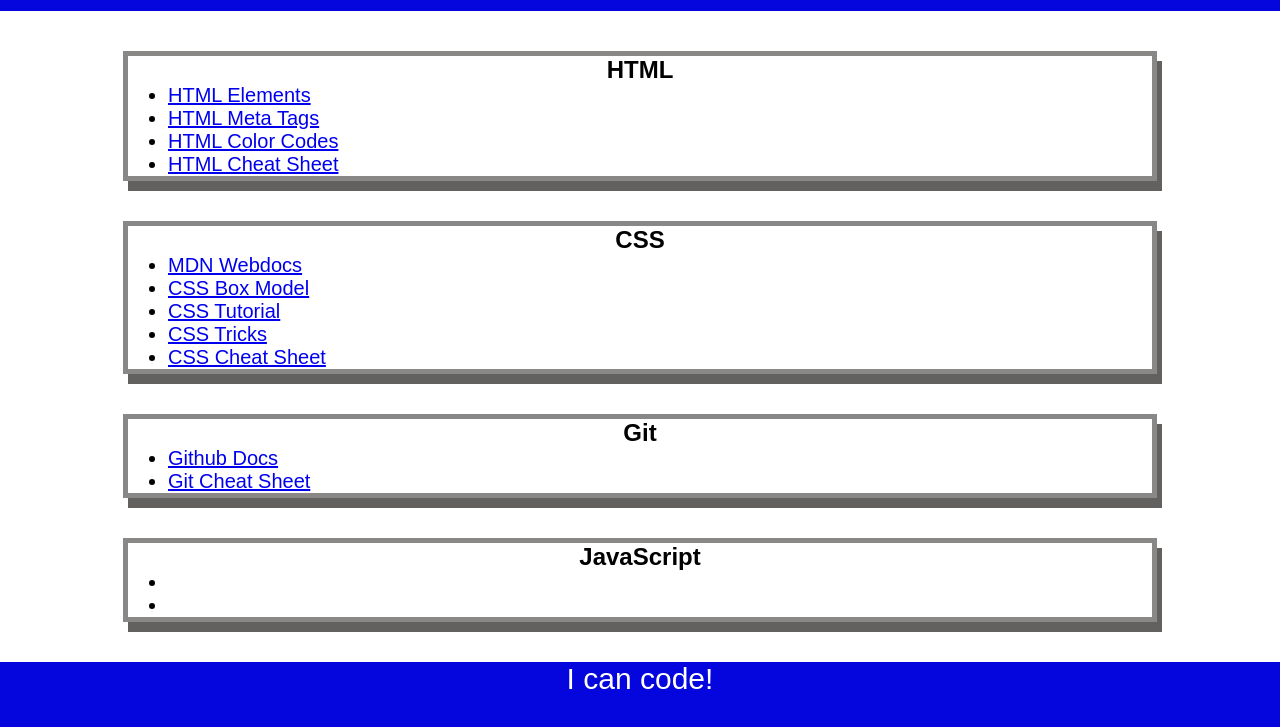
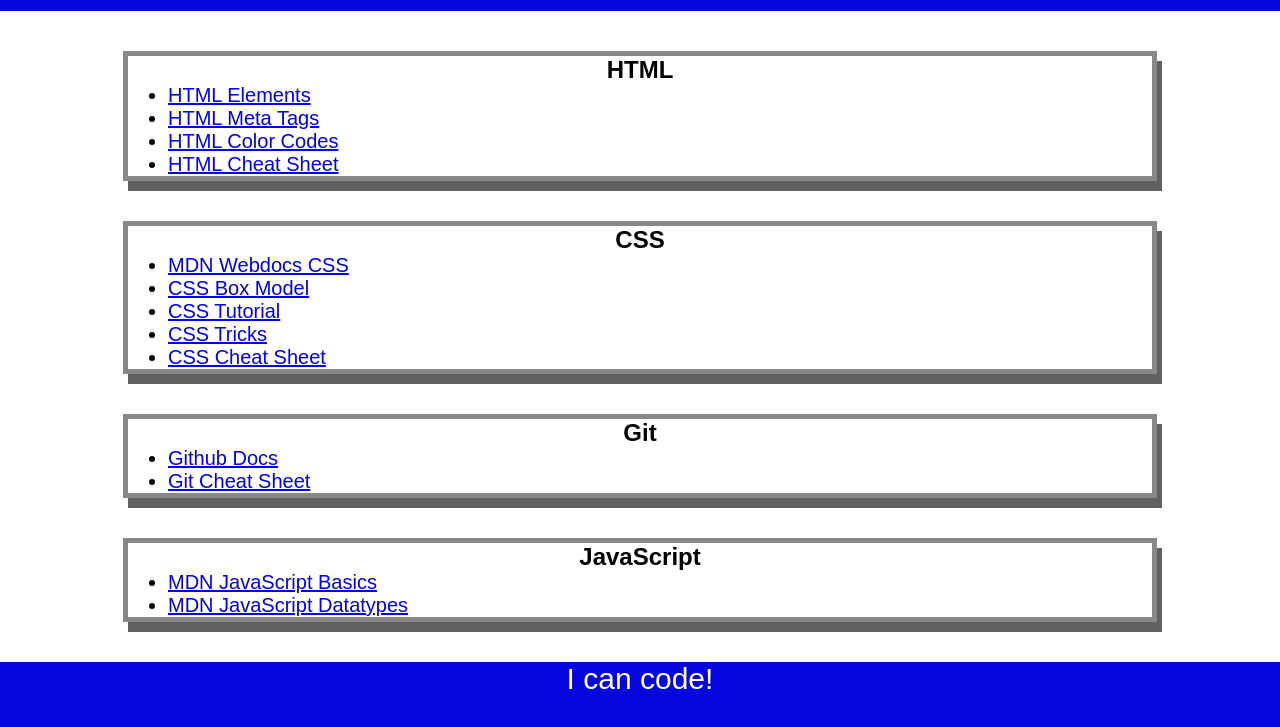
Before and after one commit to TpainMcain/00-Prework-Study-Guide, a plain HTML site: page index.html in a window 1280 px wide. Shown: the part 109-836 px from the top of the page. Drawn offline with Linux system fonts and the light colour scheme.

Commit message:
minor changes

```diff
--- a/index.html
+++ b/index.html
@@ -26,7 +26,7 @@
       <section class="card" id="css-section">
         <h2>CSS</h2>
         <ul>
-          <li><a href="https://developer.mozilla.org/en-US/docs/Web/CSS">MDN Webdocs</a></li>
+          <li><a href="https://developer.mozilla.org/en-US/docs/Web/CSS">MDN Webdocs CSS</a></li>
           <li><a href="https://developer.mozilla.org/en-US/docs/Learn/CSS/Building_blocks/The_box_model">CSS Box Model</a></li>
           <li><a href="https://www.w3schools.com/css/">CSS Tutorial</a></li>
           <li><a href="https://css-tricks.com/">CSS Tricks</a></li>
@@ -45,8 +45,8 @@
       <section class="card" id="javascript-section">
         <h2>JavaScript</h2>
         <ul>
-          <li></li>
-          <li></li>
+          <li><a href="https://developer.mozilla.org/en-US/docs/Learn/Getting_started_with_the_web/JavaScript_basics">MDN JavaScript Basics</a></li>
+          <li><a href="https://developer.mozilla.org/en-US/docs/Web/JavaScript/Data_structures">MDN JavaScript Datatypes</a></li>
         </ul>
       </section>
     </main>
```
